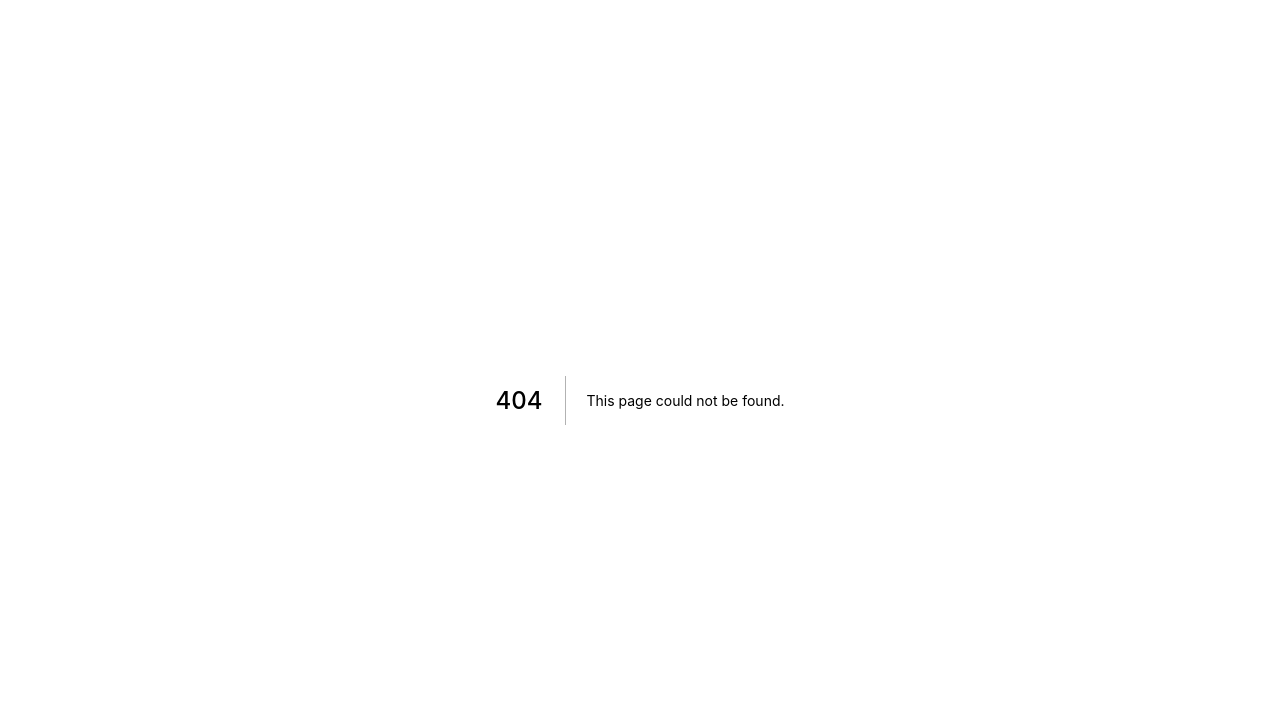
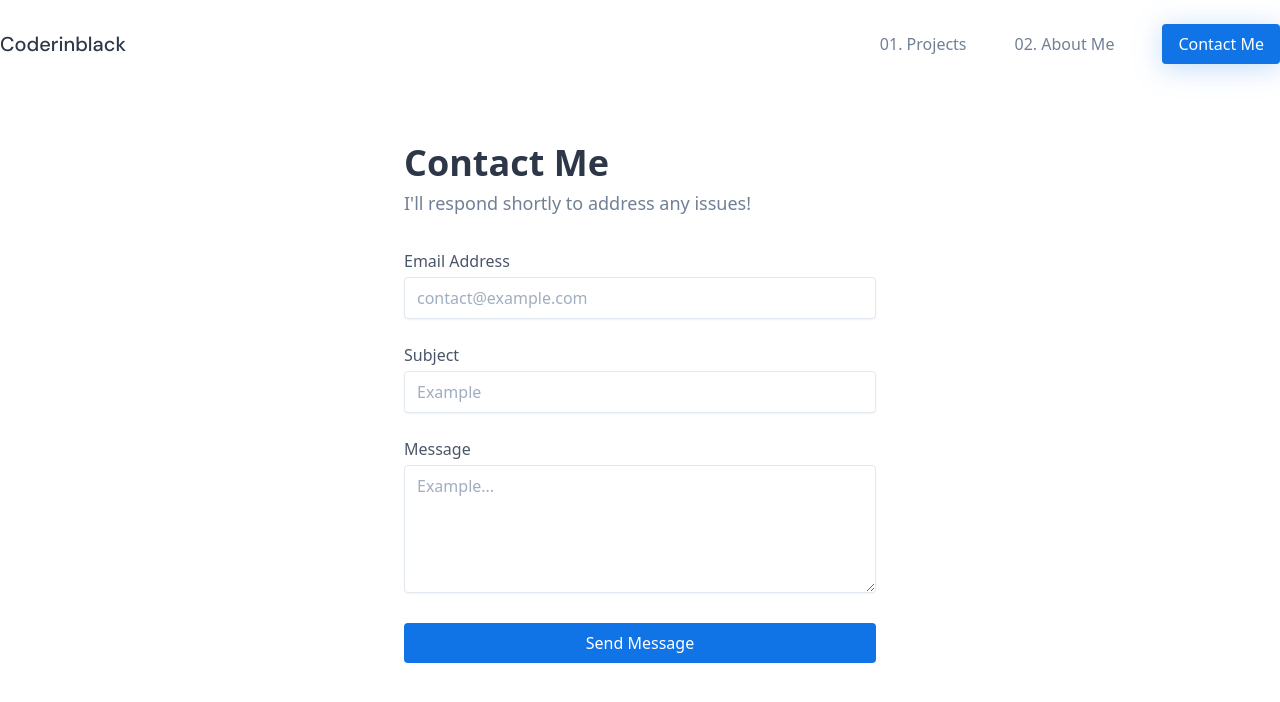
Before and after one commit to coderinblack08/site, a Next.js app: page /contact in a window 1280 px wide. Before the commit this address had no page. Shown: the top 702 px of the page. Built offline with nearby package versions, Linux system fonts and the light colour scheme.

Commit message:
Add contact form

```diff
--- a/components/Navbar.tsx
+++ b/components/Navbar.tsx
@@ -1,4 +1,5 @@
 import React, { useState } from 'react';
+import Link from 'next/link';
 
 export const Navbar: React.FC = () => {
   const [open, setOpen] = useState(false);
@@ -7,9 +8,11 @@ export const Navbar: React.FC = () => {
     <div className="bg-white z-50 container mx-auto">
       <nav className="flex flex-col sm:flex-row sm:items-center justify-between w-full py-6">
         <div className="flex items-center justify-between w-full sm:w-auto">
-          <div className="text-lg sm:text-xl font-medium text-gray-800 font-dm">
-            Coderinblack
-          </div>
+          <Link href="/">
+            <a className="text-lg sm:text-xl font-medium text-gray-800 font-dm">
+              Coderinblack
+            </a>
+          </Link>
           <button onClick={() => setOpen(!open)} className="focus:outline-none">
             <svg
               className="block sm:hidden w-6 h-6 text-gray-800 hover:text-gray-600"
@@ -45,9 +48,11 @@ export const Navbar: React.FC = () => {
             </a>
           </li>
           <li className="w-full sm:w-auto">
-            <button className="px-4 py-2 w-full sm:w-auto rounded button-shadow bg-primary hover:bg-opacity-75 font-medium text-white focus:outline-none focus:shadow-outline-blue transition ease duration-200">
-              Contact Me
-            </button>
+            <Link href="/contact">
+              <button className="px-4 py-2 w-full sm:w-auto rounded button-shadow bg-primary hover:bg-opacity-75 font-medium text-white focus:outline-none focus:shadow-outline-blue transition ease duration-200">
+                Contact Me
+              </button>
+            </Link>
           </li>
         </ul>
       </nav>
--- /dev/null
+++ b/pages/contact.tsx
@@ -0,0 +1,70 @@
+import { Navbar } from 'components/Navbar';
+import React from 'react';
+
+const Contact: React.FC = () => {
+  return (
+    <div>
+      <Navbar />
+      <div className="mx-auto max-w-lg py-12 px-5">
+        <h1 className="text-3xl md:text-4xl font-extrabold text-gray-800">
+          Contact Me
+        </h1>
+        <p className="mb-8 text-gray-600 md:text-lg">
+          I'll respond shortly to address any issues!
+        </p>
+        <form
+          action="https://api.formium.io/submit/5f9f9557e99f1a00017769d0/coderinblack"
+          className="w-full space-y-6"
+          method="POST"
+        >
+          <div>
+            <label htmlFor="email" className="block mb-1 text-gray-700">
+              Email Address
+            </label>
+            <input
+              type="email"
+              name="email"
+              id="email"
+              className="text-gray-800 px-3 py-2 border w-full shadow-sm focus:outline-none focus:shadow-outline-blue focus:border-blue-300 rounded"
+              placeholder="contact@example.com"
+              required
+            />
+          </div>
+          <div>
+            <label htmlFor="subject" className="block mb-1 text-gray-700">
+              Subject
+            </label>
+            <input
+              type="text"
+              name="subject"
+              id="subject"
+              className="text-gray-800 px-3 py-2 border w-full shadow-sm focus:outline-none focus:shadow-outline-blue focus:border-blue-300 rounded"
+              placeholder="Example"
+              required
+            />
+          </div>
+          <div>
+            <label htmlFor="message" className="block mb-1 text-gray-700">
+              Message
+            </label>
+            <textarea
+              id="message"
+              name="message"
+              className="text-gray-800 px-3 py-2 border w-full shadow-sm focus:outline-none focus:shadow-outline-blue focus:border-blue-300 rounded h-32"
+              placeholder="Example..."
+              required
+            />
+          </div>
+          <button
+            type="submit"
+            className="bg-primary px-3 py-2 w-full text-white rounded font-medium focus:shadow-outline-blue focus:outline-none"
+          >
+            Send Message
+          </button>
+        </form>
+      </div>
+    </div>
+  );
+};
+
+export default Contact;
--- a/pages/index.tsx
+++ b/pages/index.tsx
@@ -1,5 +1,6 @@
+import React from 'react';
+import Link from 'next/link';
 import { Navbar } from '../components/Navbar';
-import React from 'react';
 import { TechStack } from 'components/TechStack';
 import { Card } from 'components/Card';
 
@@ -30,9 +31,11 @@ const Index: React.FC = () => {
                 of software, technology, and computation.
               </p>
               <div className="flex flex-col sm:flex-row sm:items-center mt-8">
-                <button className="focus:outline-none focus:shadow-outline-blue transition ease duration-200 px-6 py-3 font-medium rounded button-shadow bg-primary text-white">
-                  Reach Out
-                </button>
+                <Link href="/contact">
+                  <button className="focus:outline-none focus:shadow-outline-blue transition ease duration-200 px-6 py-3 font-medium rounded button-shadow bg-primary text-white">
+                    Reach Out
+                  </button>
+                </Link>
                 <div className="text-gray-600 px-6 py-3 text-center mt-2 sm:mt-0 text-sm font-normal">
                   Checkout{' '}
                   <a href="#projects" className="text-primary hover:underline">
--- a/styles/index.css
+++ b/styles/index.css
@@ -1,6 +1,10 @@
 @import url('https://fonts.googleapis.com/css2?family=DM+Sans:ital,wght@0,400;0,500;0,700;1,400;1,500;1,700&display=swap');
 
 @tailwind base;
+
+html {
+  scroll-behavior: smooth;
+}
 
 @tailwind components;
 
```
